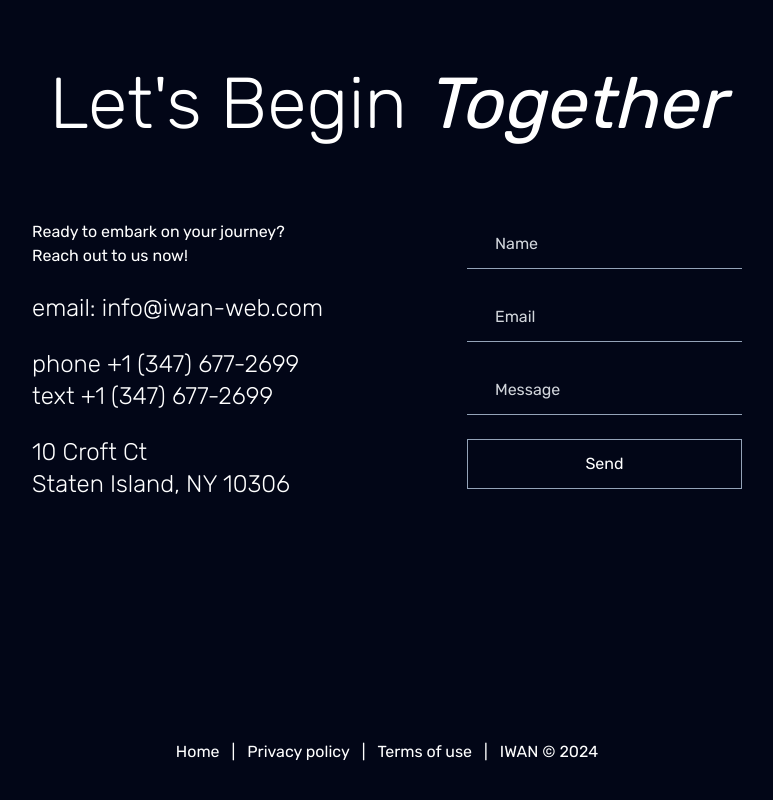
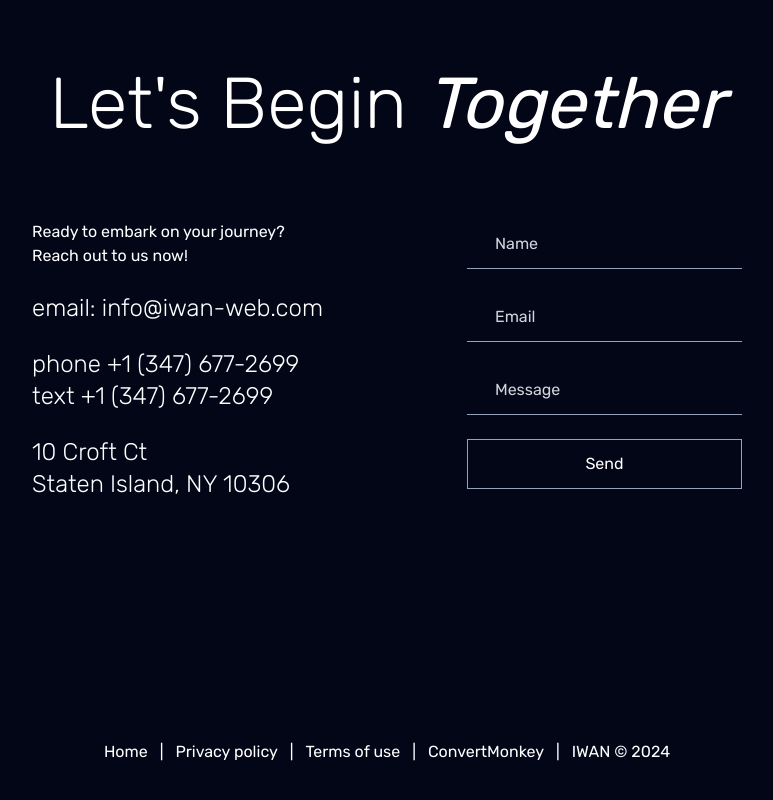
Before and after one commit to FullPokerFace/IWAN, a React (Vite) app: page / in a window 1280 px wide. Shown: the part 4120-4920 px from the top of the page, without its empty margins (253-1026 px from the left). Built offline with nearby package versions, Linux system fonts and the light colour scheme; a web font is replaced by a local one.

Commit message:
added footer link

```diff
--- a/src/sections/Footer.tsx
+++ b/src/sections/Footer.tsx
@@ -7,6 +7,7 @@ const Footer = () => {
       <div className="flex gap-3">
         <Link to={"/"}>Home</Link>|<Link to={"privacy"}>Privacy policy</Link>|
         <Link to={"terms"}>Terms of use</Link> |
+        <Link to={"convert-monkey"}>ConvertMonkey</Link> |
         <span>IWAN © {new Date().getFullYear()}</span>
       </div>
     </Section>
```
